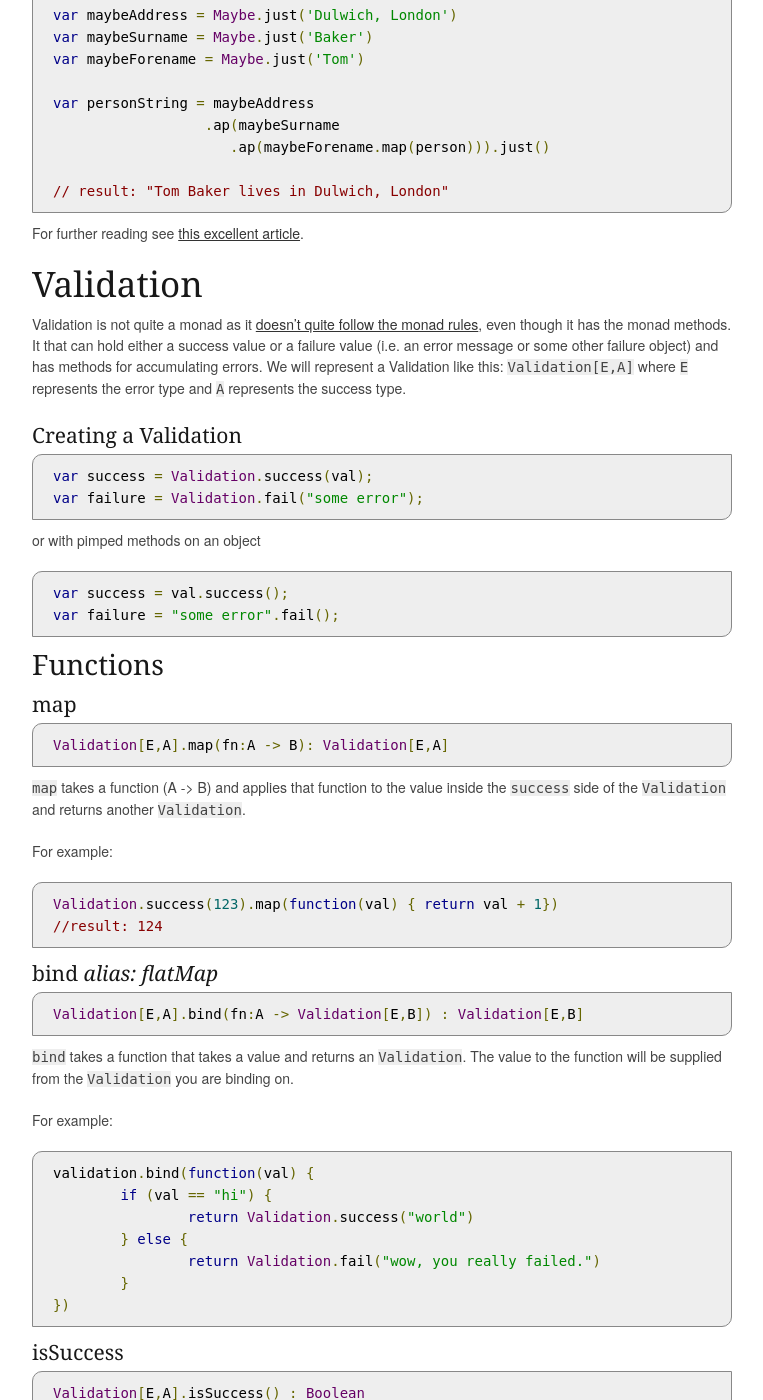
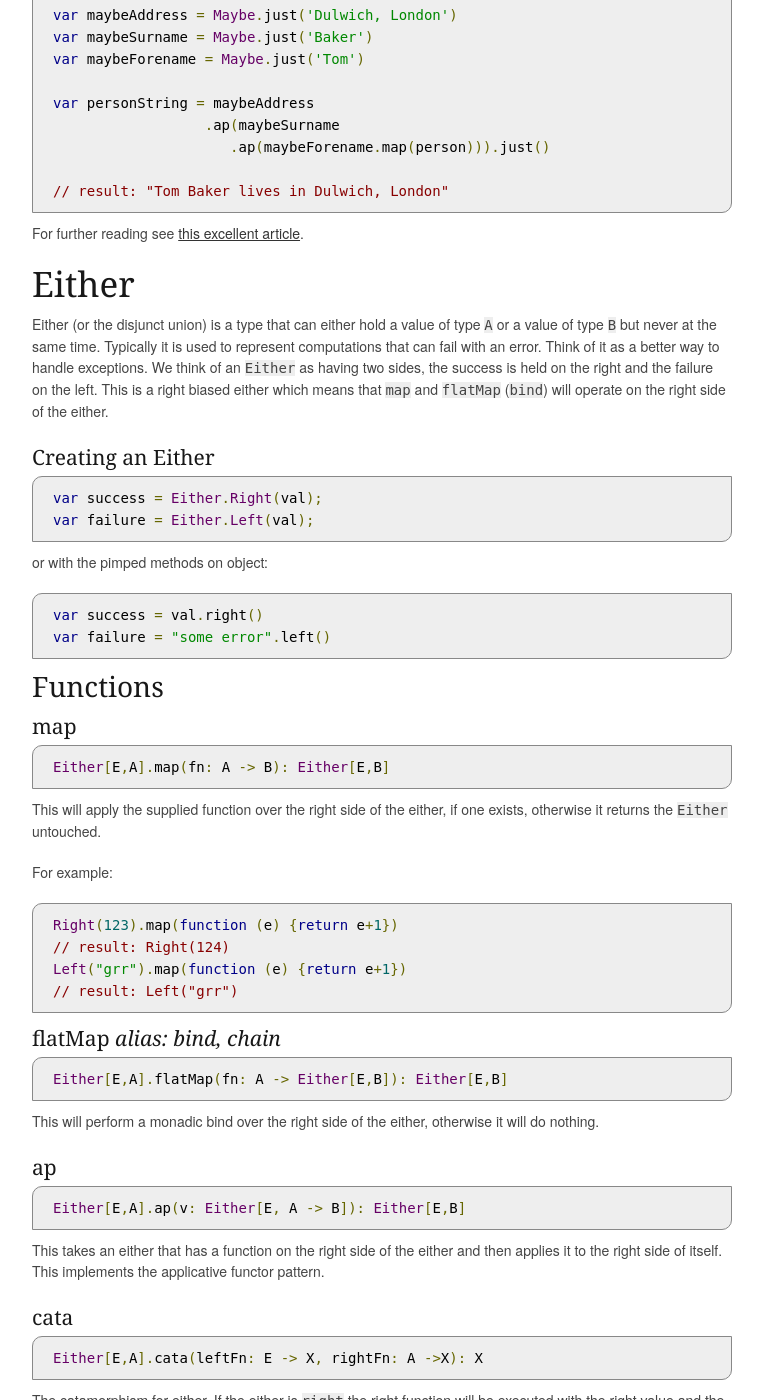
Before and after one commit to monet/monet.js, a Jekyll site: the page built from index.md, in a window 1280 px wide and 1400 px high, scrolled down 4724 px. Shown: the whole window, without its empty margins (138-901 px from the left). Built offline with Jekyll 4.4.1, drawn with Linux system fonts in a browser that asks for light colours; nearby versions of some CDN libraries; some of the changed text lies outside the part shown.

Commit message:
Added Either documentation

```diff
--- a/index.md
+++ b/index.md
@@ -209,6 +209,86 @@ Here is an example for creating a string out of the result of a couple of `Maybe
 
 For further reading see [this excellent article](http://learnyouahaskell.com/functors-applicative-functors-and-monoids).
 
+## Either
+Either (or the disjunct union) is a type that can either hold a value of type `A` or a value of type `B` but never at the same time.  Typically
+it is used to represent computations that can fail with an error.  Think of it as a better way to handle exceptions.  We think of an `Either`
+as having two sides, the success is held on the right and the failure on the left.  This is a right biased either which means that `map`
+and `flatMap` (`bind`) will operate on the right side of the either.
+
+####Creating an Either
+
+	var success = Either.Right(val);
+	var failure = Either.Left(val);
+
+or with the pimped methods on object:
+
+	var success = val.right()
+	var failure = "some error".left()
+
+###Functions
+####map
+
+	Either[E,A].map(fn: A -> B): Either[E,B]
+
+This will apply the supplied function over the right side of the either, if one exists, otherwise it returns the `Either` untouched.
+
+For example:
+
+	Right(123).map(function (e) {return e+1})
+	// result: Right(124)
+	Left("grr").map(function (e) {return e+1})
+	// result: Left("grr")
+
+####flatMap *alias: bind, chain*
+
+	Either[E,A].flatMap(fn: A -> Either[E,B]): Either[E,B]
+
+This will perform a monadic bind over the right side of the either, otherwise it will do nothing.
+
+####ap
+
+	Either[E,A].ap(v: Either[E, A -> B]): Either[E,B]
+
+This takes an either that has a function on the right side of the either and then applies it to the right side of itself. This implements
+the applicative functor pattern.
+
+####cata
+
+	Either[E,A].cata(leftFn: E -> X, rightFn: A ->X): X
+
+The catamorphism for either.  If the either is `right` the right function will be executed with the right value and the value of the function returned. Otherwise the `left` function will be called with the left value.
+
+	For example:
+
+		var result = either.cata(function(failure) {
+			return "oh dear it failed because " + failure
+		}, function(success) {
+			return "yay! " + success
+		})
+
+####isRight
+
+	Either[E,A].isRight(): Boolean
+
+Returns true if this Either is right, false otherwise.
+
+####isLeft
+
+	Either[E,A].isLeft(): Boolean
+
+Returns true if this Either is left, false otherwise.
+
+####right
+
+	Either[E,A].right(): A
+
+Returns the value in the right side, otherwise throws an exception.
+
+####left
+
+	Either[E,A].left(): E
+
+Returns the value in the left side, otherwise throws an exception.
 
 ## Validation
 Validation is not quite a monad as it [doesn't quite follow the monad rules](http://stackoverflow.com/questions/12211776/why-isnt-validation-a-monad-scalaz7), even though it has the monad methods.  It that can hold either a success value or a failure value (i.e. an error message or some other failure object) and has methods for accumulating errors.  We will represent a Validation like this: `Validation[E,A]` where `E` represents the error type and `A` represents the success type.
@@ -233,9 +313,9 @@ or with pimped methods on an object
 For example:
 
 	Validation.success(123).map(function(val) { return val + 1})
-	//result: 124
+	//result: Success(124)
 
-####bind *alias: flatMap*
+####bind *alias: flatMap, chain*
 
 	Validation[E,A].bind(fn:A -> Validation[E,B]) : Validation[E,B]
 
```
